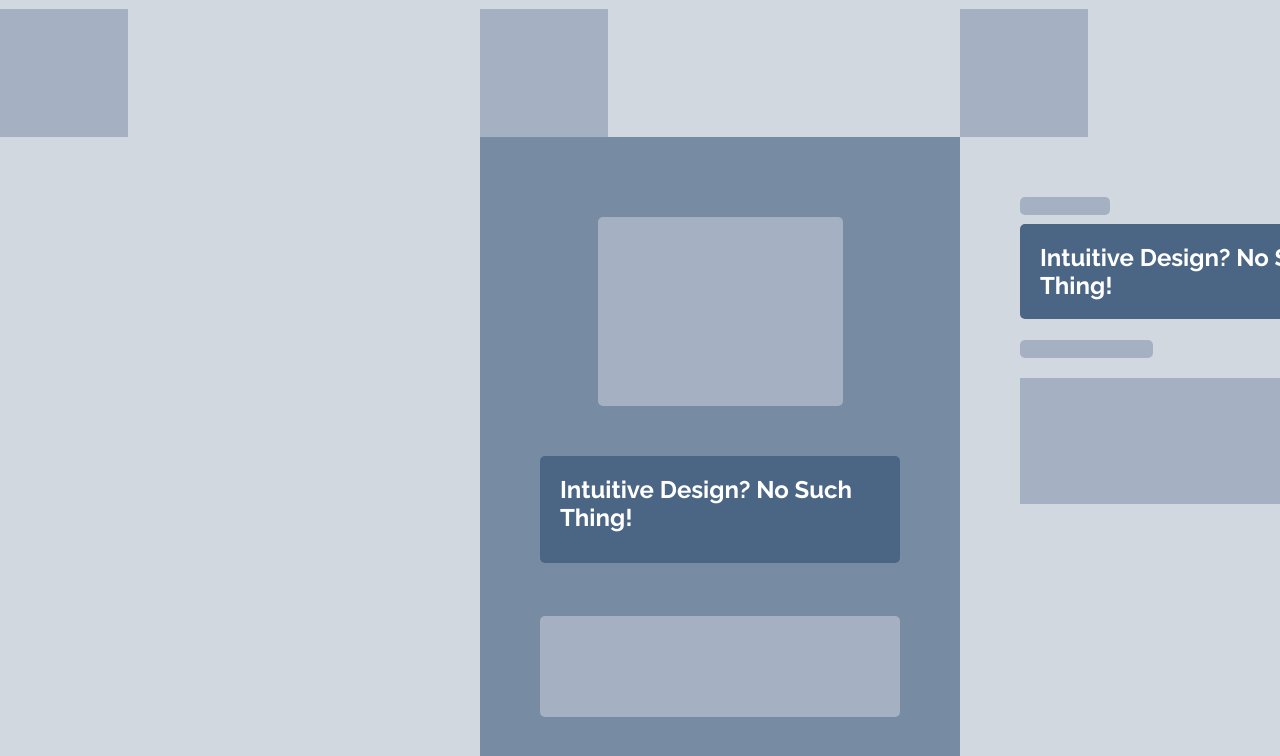
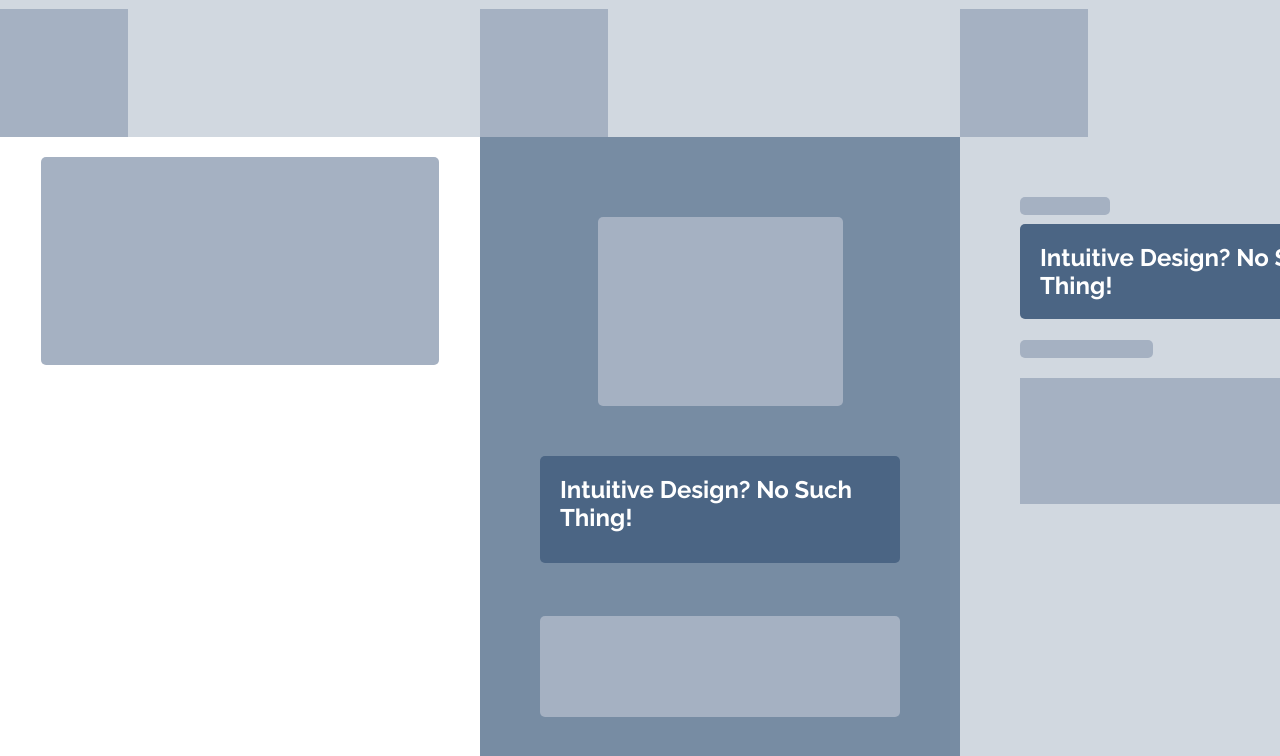
Before and after one commit to smcommits/Design-Teardown, a plain HTML site: page index.html in a window 1280 px wide. Shown: the part 2580-3336 px from the top of the page. Drawn offline with nearby package versions, Linux system fonts and the light colour scheme.

Commit message:
Progress with CSS
- Styled middle article containers
- Styles advertisment container
- Fixed hover for Red Container
- Styled shipping now and membership containers

```diff
--- a/assets/css/styles.css
+++ b/assets/css/styles.css
@@ -275,6 +275,15 @@ body{
   left: 0;
 }
 
+.advertisment {
+  width: 398px;
+  height: 208px;
+  background-color: var(--light-bg);
+  margin: 0 auto;
+  border-radius: 5px;
+  margin-top: 20px;
+
+}
 .hover:hover {
   background-color: var(--dark-bg);
   transform: scale(1.1);
```
